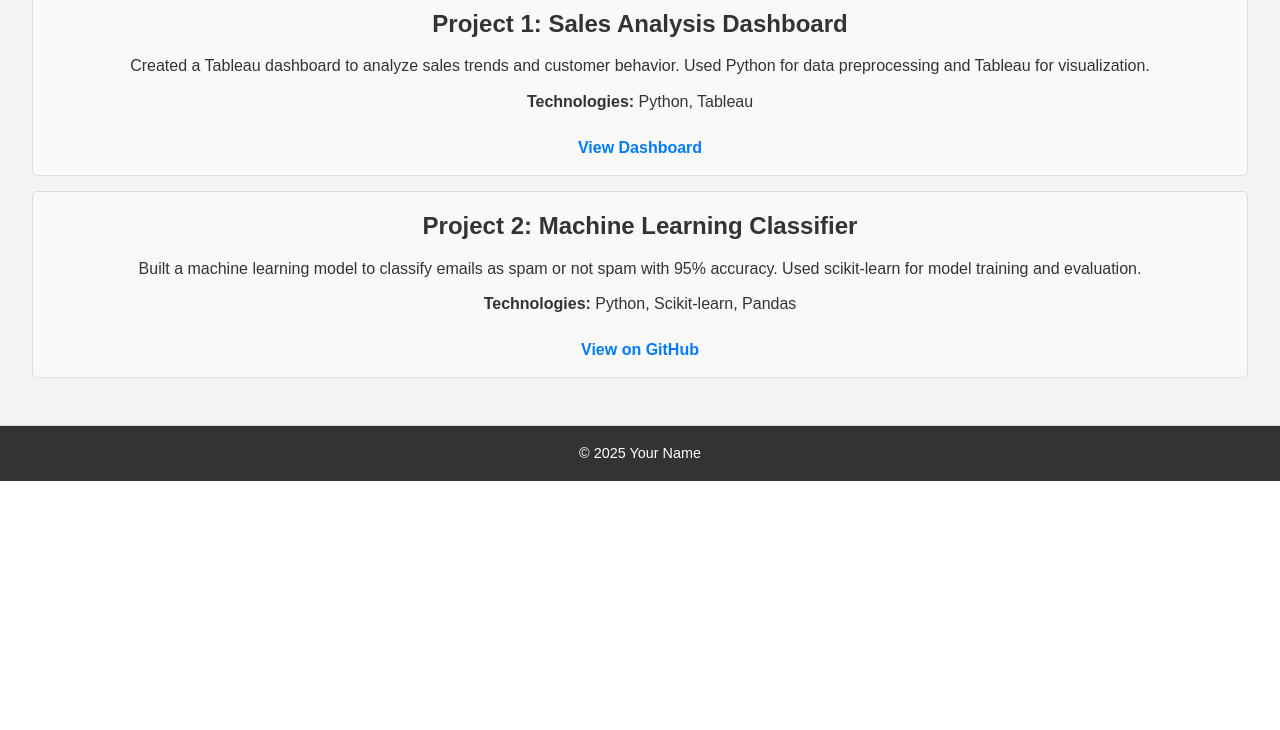
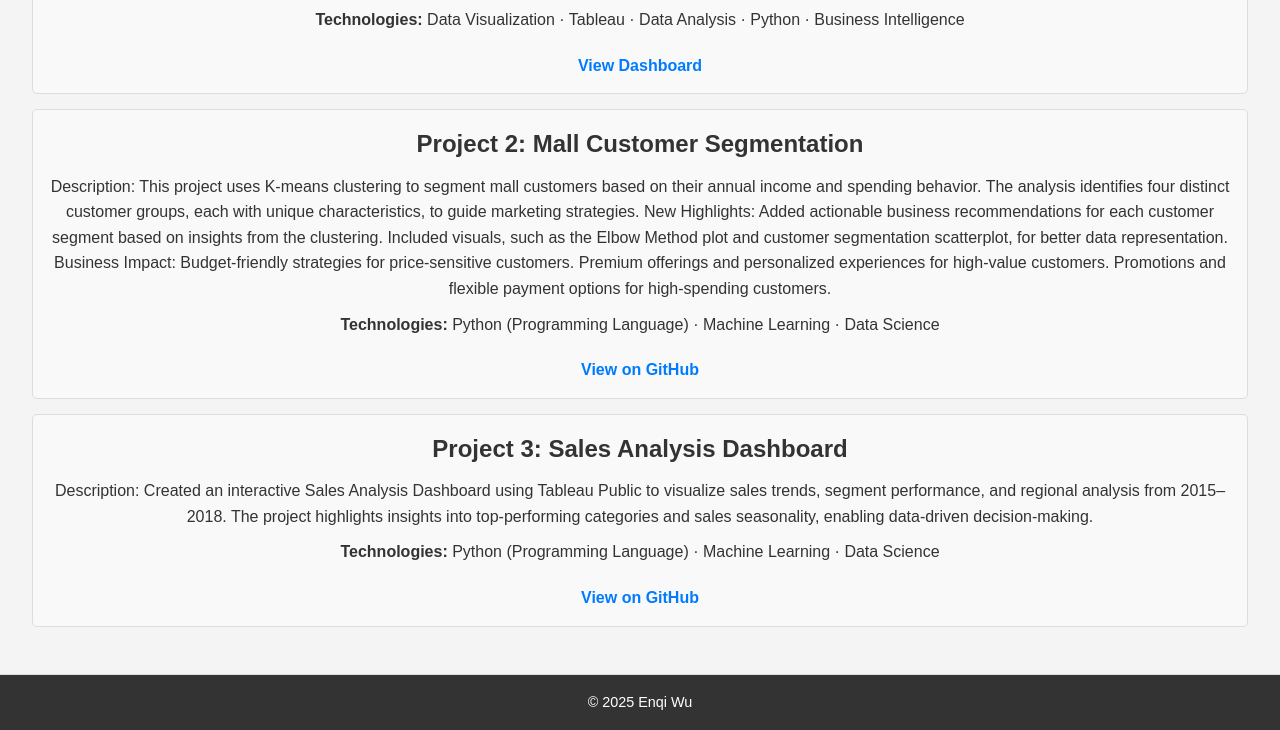
Before and after one commit to samuel54illinois/personal_website, a plain HTML site: page terraform/static_html/index.html in a window 1280 px wide. Shown: the part 680-1410 px from the top of the page. Before the commit the page ends 1161 px from the top, so only its background shows below. Drawn offline with Linux system fonts and the light colour scheme.

Commit message:
website update

```diff
--- a/terraform/static_html/index.html
+++ b/terraform/static_html/index.html
@@ -29,33 +29,49 @@
     </header>
     <section>
         <h2>About Me</h2>
-        <p>Hi! I'm Enqi Wu, a passionate Math Major with a Minor in Data Science. I am currently pursuing my bachelor degree at University of Illinois-Urbana Champaign.
-            I am looking forward to finding a job in the field of data science, including business analytics, machine learning, data analytics, etc.
+        <p>About
+            I am a sophomore undergraduate student at University of Illinois at Urbana-Champaign.
+            I am currently a Mathematics major with concentration in Data Optimization and with a minor in Data Science.
+            I am excited to apply skills from my Stats, Math, and Data Science classes into the real world scenario to solve real-world problems.
         </p>
     </section>
     <section>
         <h2>My Projects</h2>
-        <p>Check out some of my amazing projects!</p>
-    </section>
-    <section>
-        <h2>My Projects</h2>
         <div class="project">
-            <h3>Project 1: Sales Analysis Dashboard</h3>
-            <p>Created a Tableau dashboard to analyze sales trends and customer behavior.
-               Used Python for data preprocessing and Tableau for visualization.</p>
-            <p><strong>Technologies:</strong> Python, Tableau</p>
-            <a href="https://public.tableau.com/app/profile/yourusername/viz/sales-dashboard" target="_blank">View Dashboard</a>
+            <h3>Project 1: Global Superstore Sales Analysis</h3>
+            <p>This project involves a comprehensive analysis of the Global Superstore dataset to derive business insights. Using Tableau, I created eight interactive visualizations and a consolidated dashboard to explore sales, profit trends, shipping costs, and customer behaviors. The project demonstrates skills in data cleaning (Python), exploratory analysis (Jupyter), and data visualization (Tableau Public).
+                Key takeaways include identifying regional performance disparities, product category profitability, and customer segmentation for strategic business decisions.
+                GitHub Repository: https://github.com/samuel54illinois/Global-Superstore-Case-Study?tab=readme-ov-file
+                Tableau Public Dashboard: https://public.tableau.com/app/profile/enqi.wu5193/viz/SuperstoreSalesAnalysis_17351509091510/GlobalSaleDashboard</p>
+            <p><strong>Technologies:</strong> Data Visualization · Tableau · Data Analysis · Python · Business Intelligence</p>
+            <a href="https://github.com/samuel54illinois/Global-Superstore-Case-Study" target="https://github.com/samuel54illinois/Global-Superstore-Case-Study">View Dashboard</a>
         </div>
         <div class="project">
-            <h3>Project 2: Machine Learning Classifier</h3>
-            <p>Built a machine learning model to classify emails as spam or not spam with 95% accuracy.
-               Used scikit-learn for model training and evaluation.</p>
-            <p><strong>Technologies:</strong> Python, Scikit-learn, Pandas</p>
-            <a href="https://github.com/yourusername/spam-classifier" target="_blank">View on GitHub</a>
+            <h3>Project 2: Mall Customer Segmentation</h3>
+            <p>Description:
+                This project uses K-means clustering to segment mall customers based on their annual income and spending behavior. The analysis identifies four distinct customer groups, each with unique characteristics, to guide marketing strategies.
+
+                New Highlights:
+                Added actionable business recommendations for each customer segment based on insights from the clustering.
+                Included visuals, such as the Elbow Method plot and customer segmentation scatterplot, for better data representation.
+
+                Business Impact:
+                Budget-friendly strategies for price-sensitive customers.
+                Premium offerings and personalized experiences for high-value customers.
+                Promotions and flexible payment options for high-spending customers.</p>
+            <p><strong>Technologies:</strong> Python (Programming Language) · Machine Learning · Data Science</p>
+            <a href="https://github.com/samuel54illinois/mall-customer-segmentation" target="https://github.com/samuel54illinois/mall-customer-segmentation">View on GitHub</a>
+        </div>
+        <div class="project">
+            <h3>Project 3: Sales Analysis Dashboard</h3>
+            <p>Description:
+                Created an interactive Sales Analysis Dashboard using Tableau Public to visualize sales trends, segment performance, and regional analysis from 2015–2018. The project highlights insights into top-performing categories and sales seasonality, enabling data-driven decision-making.</p>
+            <p><strong>Technologies:</strong> Python (Programming Language) · Machine Learning · Data Science</p>
+            <a href="https://public.tableau.com/app/profile/enqi.wu5193/viz/SalesAnalysisDashboard_17349761029280/Dashboard1" target="https://public.tableau.com/app/profile/enqi.wu5193/viz/SalesAnalysisDashboard_17349761029280/Dashboard1">View on GitHub</a>
         </div>
     </section>
     <footer>
-        <p>&copy; 2025 Your Name</p>
+        <p>&copy; 2025 Enqi Wu</p>
     </footer>
 </body>
 </html>
```
